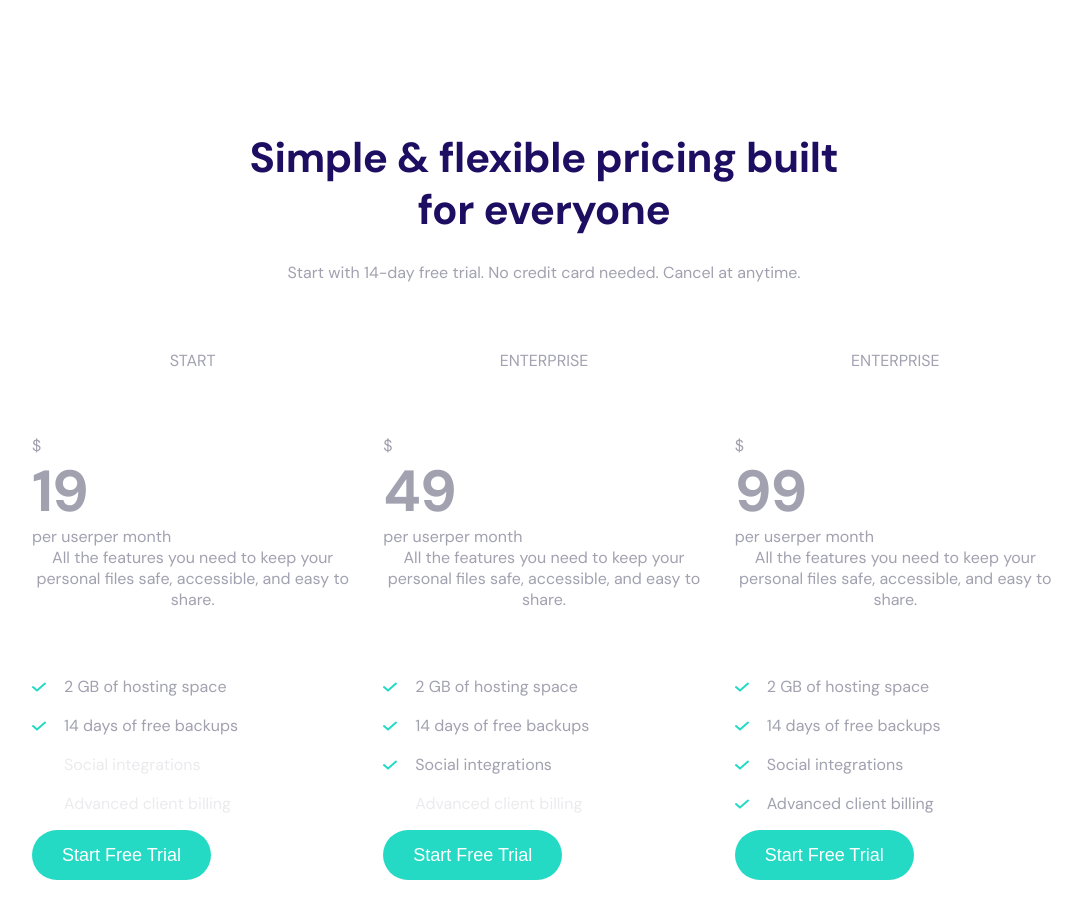
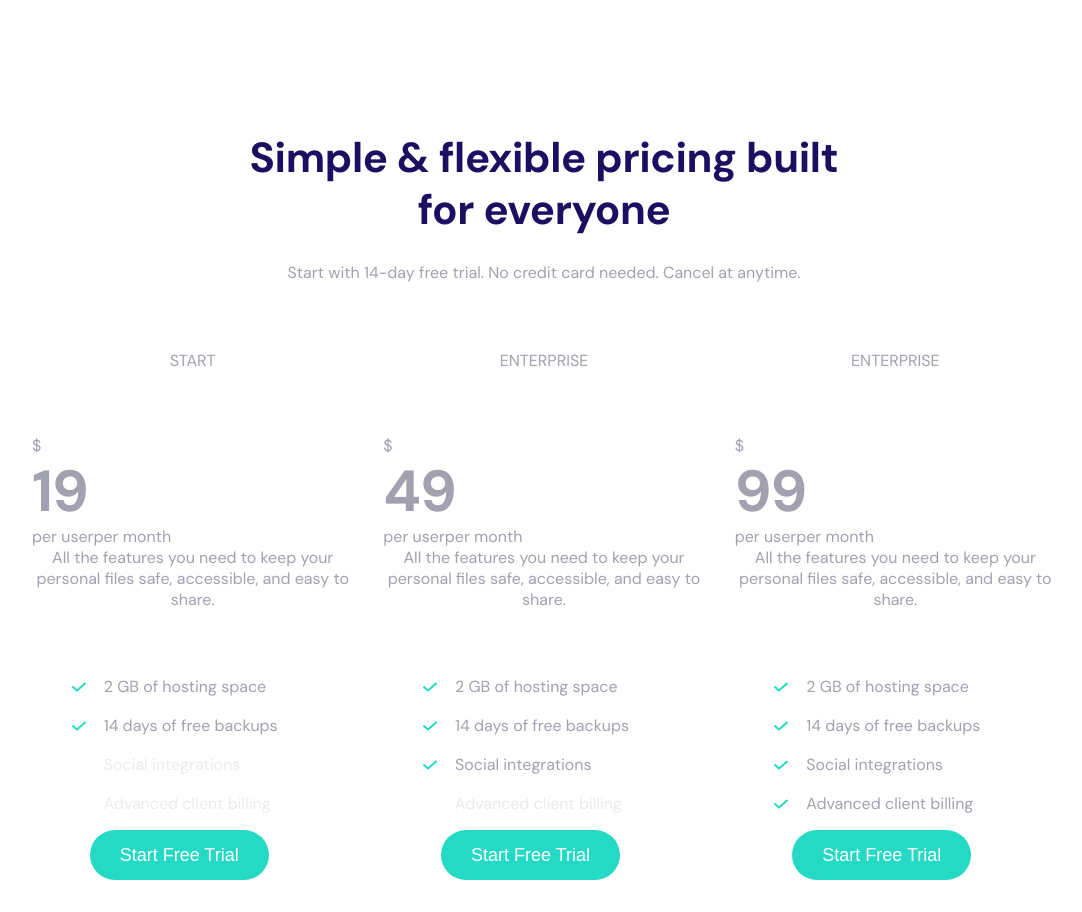
Before and after one commit to SebastianJedrak/landing-page-lex, a React (Vite) app: page /pricing in a window 1280 px wide. Shown: the whole page, without its empty margins (96-1178 px from the left). Built offline with nearby package versions, Linux system fonts and the light colour scheme.

Commit message:
style: PriceBox basic layout

```diff
--- a/src/components/UI/PriceBox.scss
+++ b/src/components/UI/PriceBox.scss
@@ -1 +1,7 @@
 @use "../../variables.scss" as *;
+
+.price-box-ui {
+  display: flex;
+  flex-direction: column;
+  align-items: center;
+}
--- a/src/components/UI/PriceBox.tsx
+++ b/src/components/UI/PriceBox.tsx
@@ -19,7 +19,7 @@
   special = false,
 }) => {
   return (
-    <div className="price-box__container">
+    <div className="price-box-ui">
       <div className="price-box__card">
         <p>{planName}</p>
         <div className="price-box__card__price">
--- a/src/components/UI/PriceFeature.scss
+++ b/src/components/UI/PriceFeature.scss
@@ -4,6 +4,8 @@
   display: flex;
   align-items: center;
   margin-bottom: 13px;
+  position: relative;
+  left: -18px;
 
   .active-icon__empty {
     width: 14px;
```
